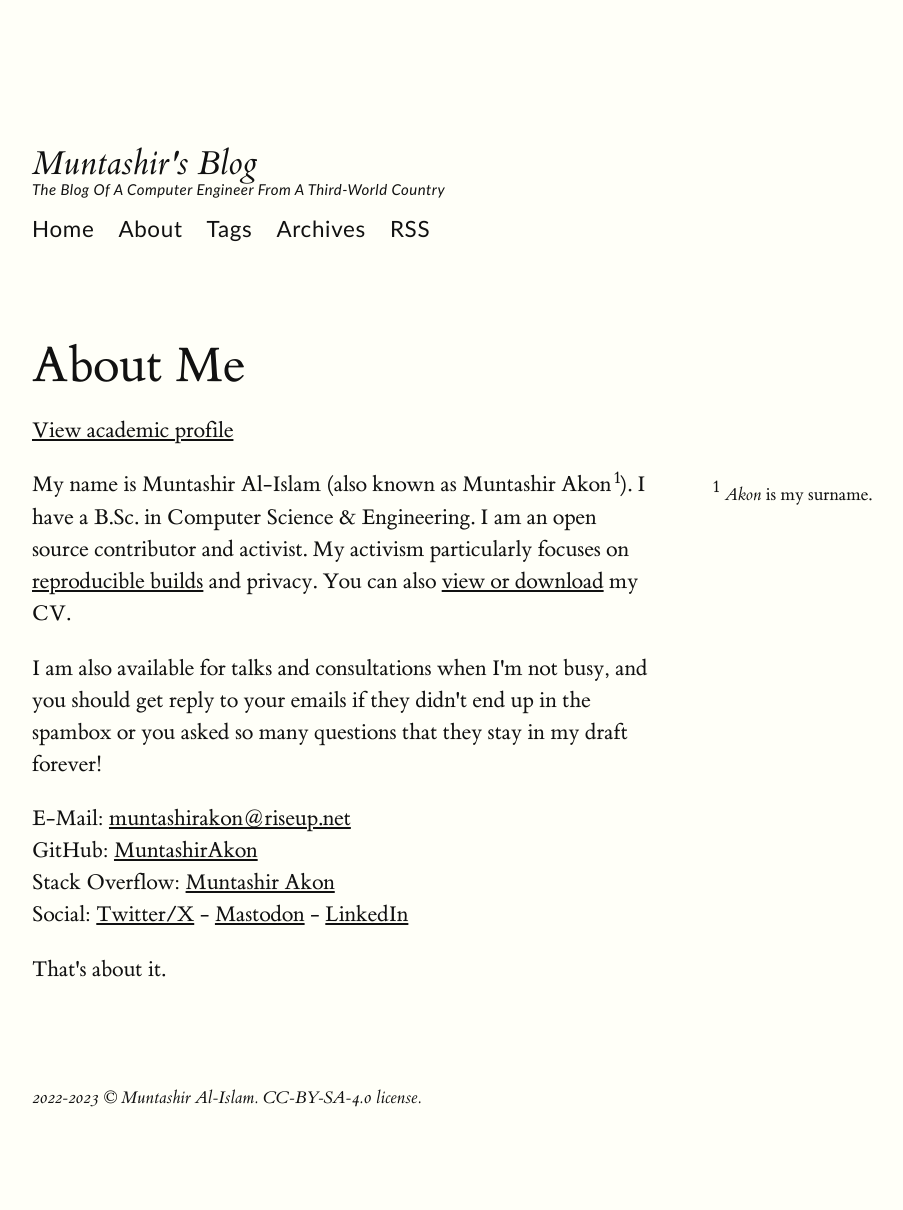
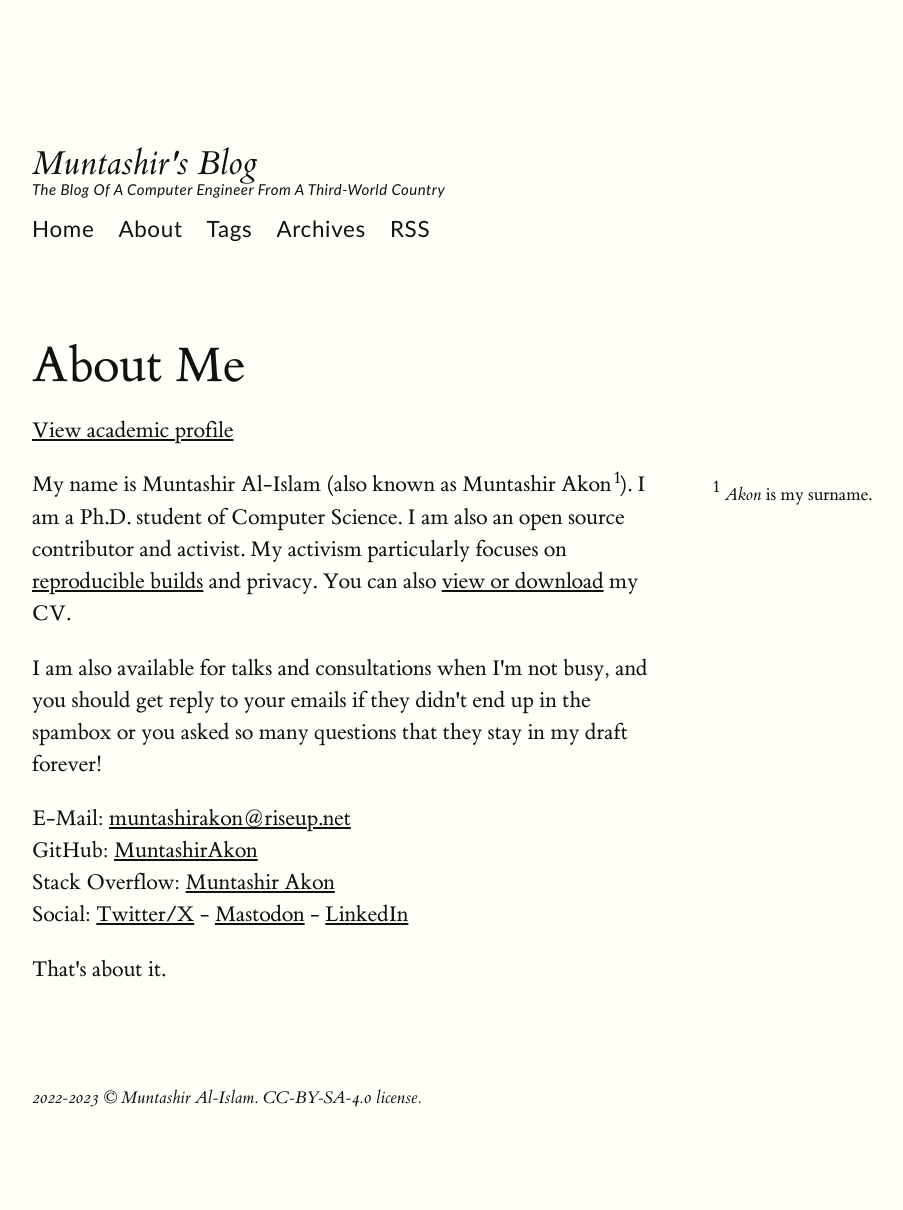
Before and after one commit to MuntashirAkon/blog, a Jekyll site: the page built from about.html, in a window 1280 px wide. Shown: the whole page, without its empty margins (128-1031 px from the left). Built offline with Jekyll 4.4.1, drawn with Linux system fonts in a browser that asks for light colours.

Commit message:
Update about
Signed-off-by: Muntashir Al-Islam <muntashirakon@riseup.net>

```diff
--- a/about.html
+++ b/about.html
@@ -10,7 +10,7 @@ title: About Me
 </p>
 <p>
   My name is Muntashir Al-Islam (also known as Muntashir Akon<span class="sidenote-number"></span>).
-  I have a B.Sc. in Computer Science & Engineering. I am an open source
+  I am a Ph.D. student of Computer Science. I am also an open source
   contributor and activist. My activism particularly focuses on
   {% include link.html href="https://reproducible-builds.org/" type="external" newtab=true content="reproducible builds" %}
   and privacy. You can also {% include link.html href="https://drive.google.com/file/d/104SHOVeQA--x15izlkU3LCOiUSoc9VQc/view" type="external" newtab=true content="view or download" %}
```
